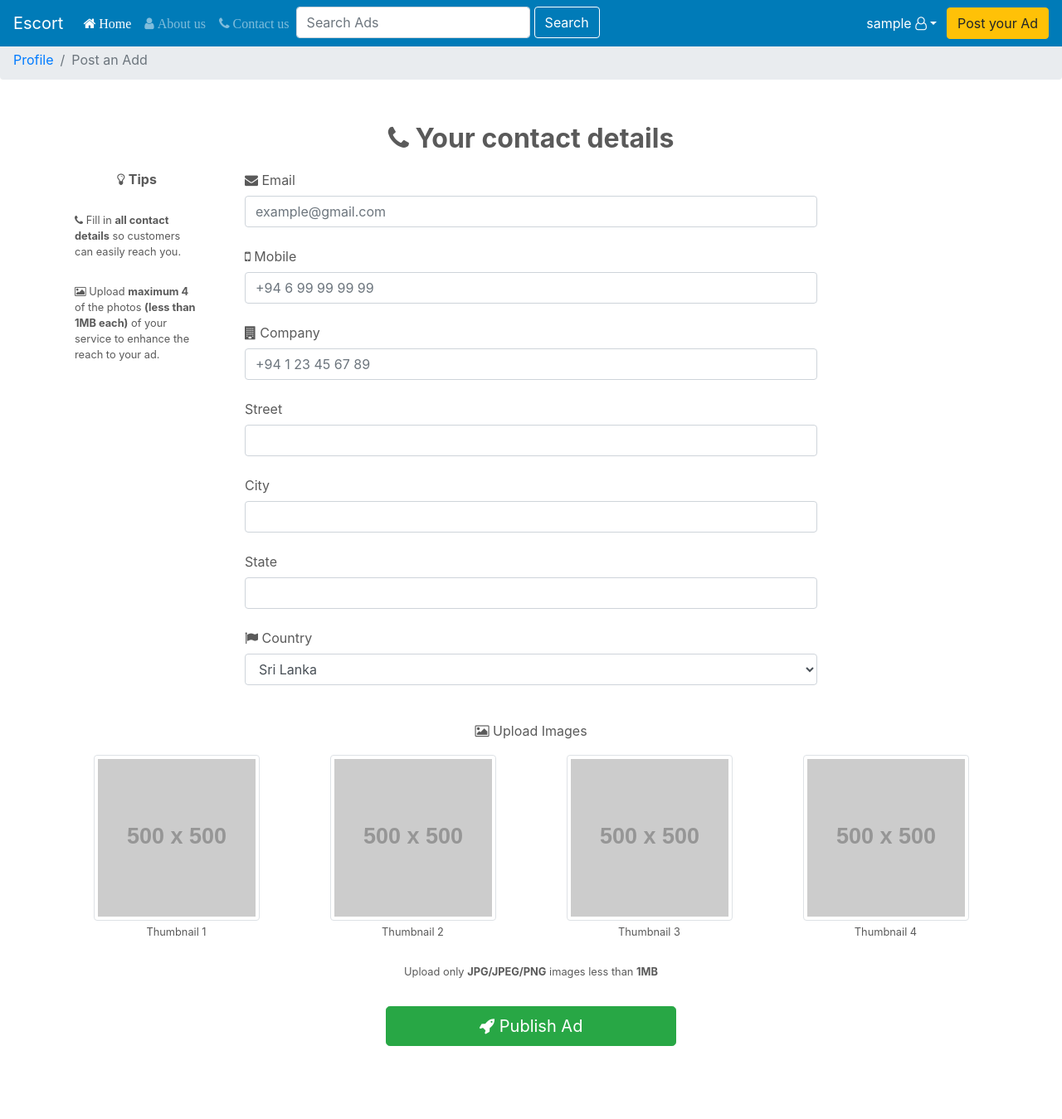
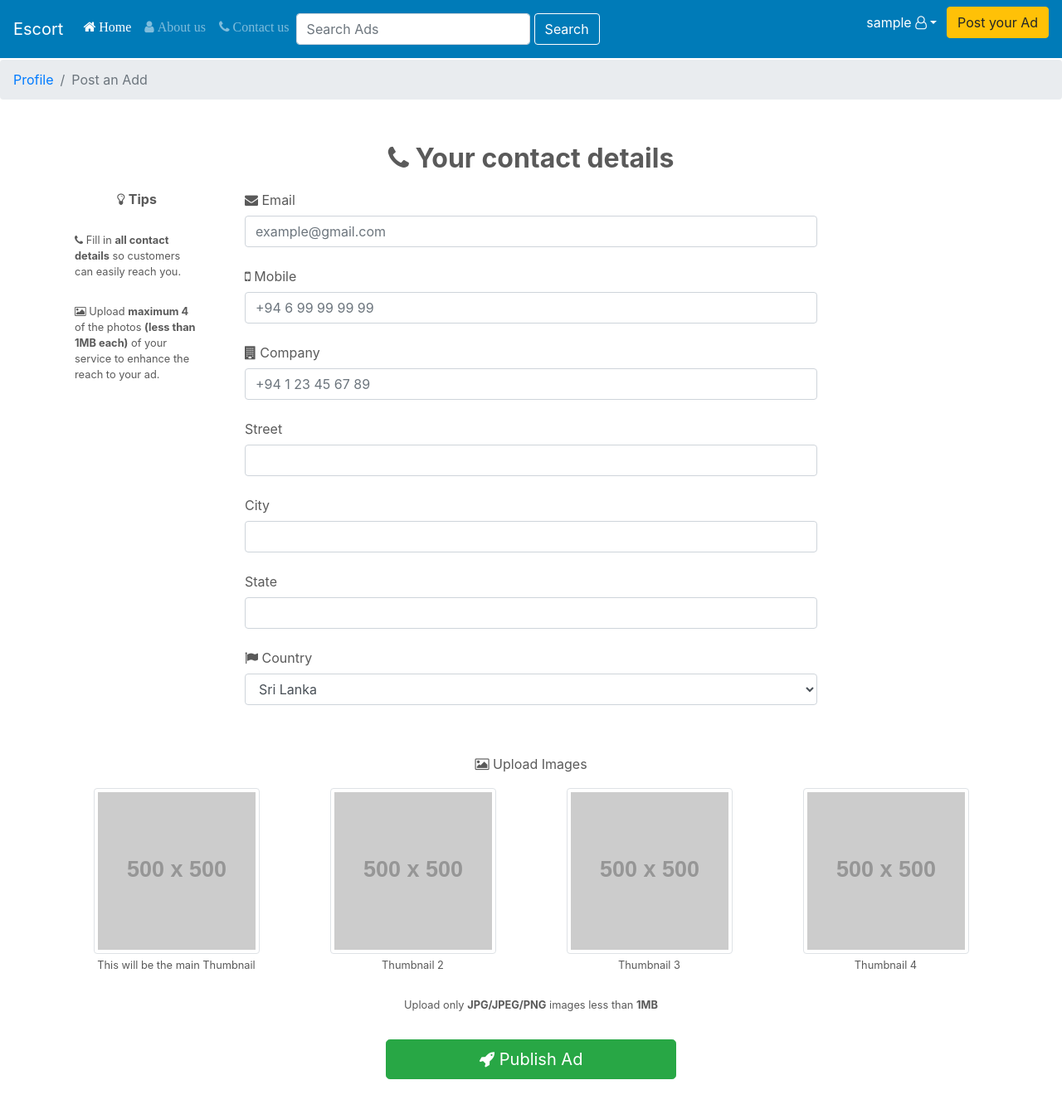
Before and after one commit to iamdempa/Escort, a PHP site: page /post-ad-2.php in a window 1280 px wide. Shown: the whole page at 83% size. Before the commit the page ends 1261 px from the top, so only its background shows below. Run offline with PHP 8.4, Linux system fonts and the light colour scheme; the visitor is signed in with stand-in values (Sample User, id 1); grey boxes labelled with a size stand in for pictures from a placeholder-image service; data that the repository does not hold is empty; some libraries are stand-ins or nearby versions.

Commit message:
Fifth commit

```diff
--- a/post-ad-2.php
+++ b/post-ad-2.php
@@ -13,13 +13,16 @@ if (isset($_SESSION['admin'])) {
     $userId = $_SESSION['userid'];
 }
 
-if (!empty($_GET['updatePartOne']) || isset($_GET['updatePartOne']) == "yes" || isset($_GET['updatePartOne'])) {  //if someone clicked ad edit button
+if (!empty($_GET['editAdId']) || isset($_GET['editAdId']) == "yes" || isset($_GET['editAdId'])) {  //if someone clicked ad edit button
     $adId = $_SESSION['editAdId'];
+    echo 'yes';
 } else if (isset($_GET['updatePartOneByAdmin']) || !empty($_GET['updatePartOneByAdmin'])) {
     $adId = $_SESSION['editAdId'];
+    echo ' yes';
 } else {
 //ID's
     $adId = $_SESSION['adid'];
+    echo 'yes';
 }
 ?>
 
@@ -363,7 +366,7 @@ and open the template in the editor.
                             <label for="file1">
                                 <img id="blah1" src="http://placehold.it/500" alt="..." class="img-thumbnail">
                                 <input type="button" value="Remove Photo" style="margin-top: 5px;" class="btn btn-danger btn-sm" id="image-remove-btn-1">
-                                <small id="textCount" class="form-text text-center bold">Thumbnail 1</small>
+                                <small id="textCount" class="form-text text-center bold">This will be the main Thumbnail</small>
 
                                 <!--===============================-->
                                 <div class="form-group">
--- a/user-profile.php
+++ b/user-profile.php
@@ -131,12 +131,6 @@
         </div>
 
 
-
-
-
-
-
-
         <!--Back to top-->
         <script type="text/javascript">
             $(window).scroll(function () {
```
Also changed, not shown: post-ad.php (+12 -9 lines).
